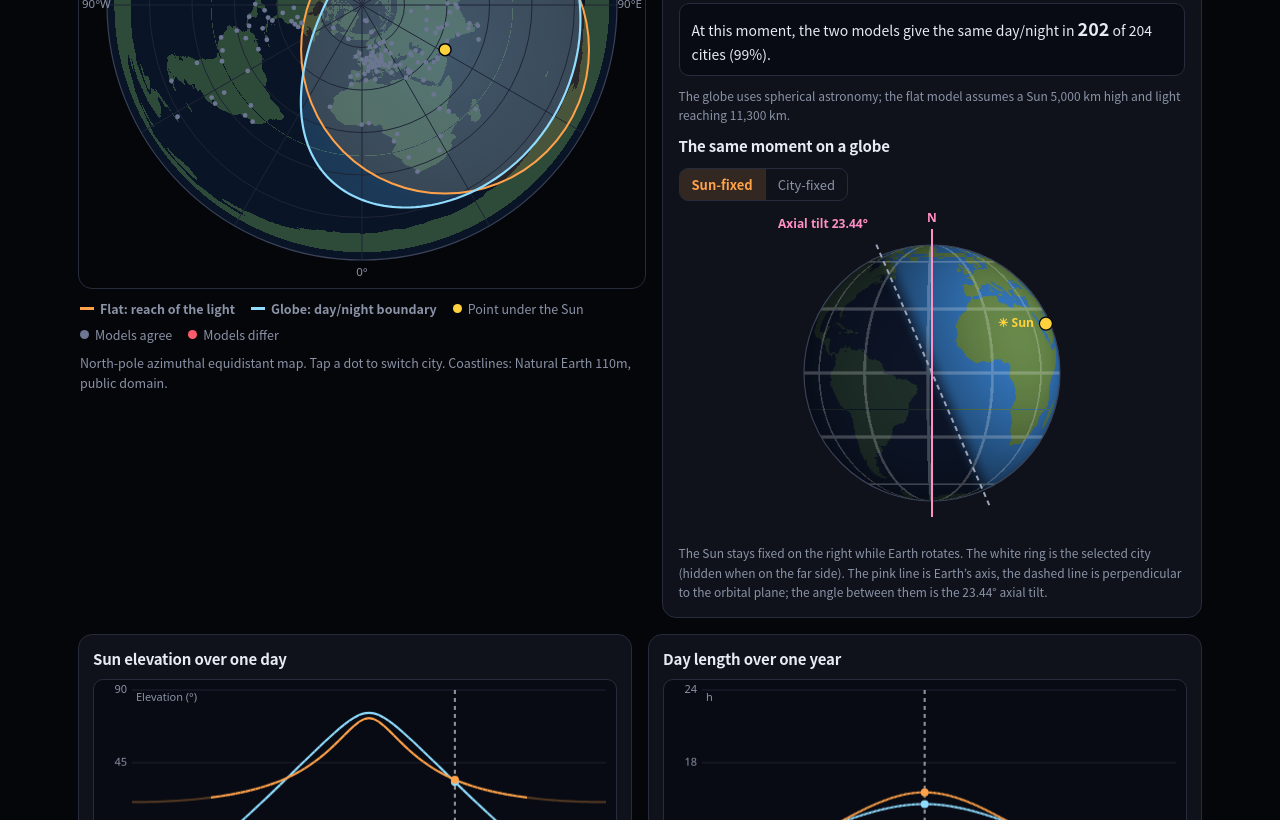
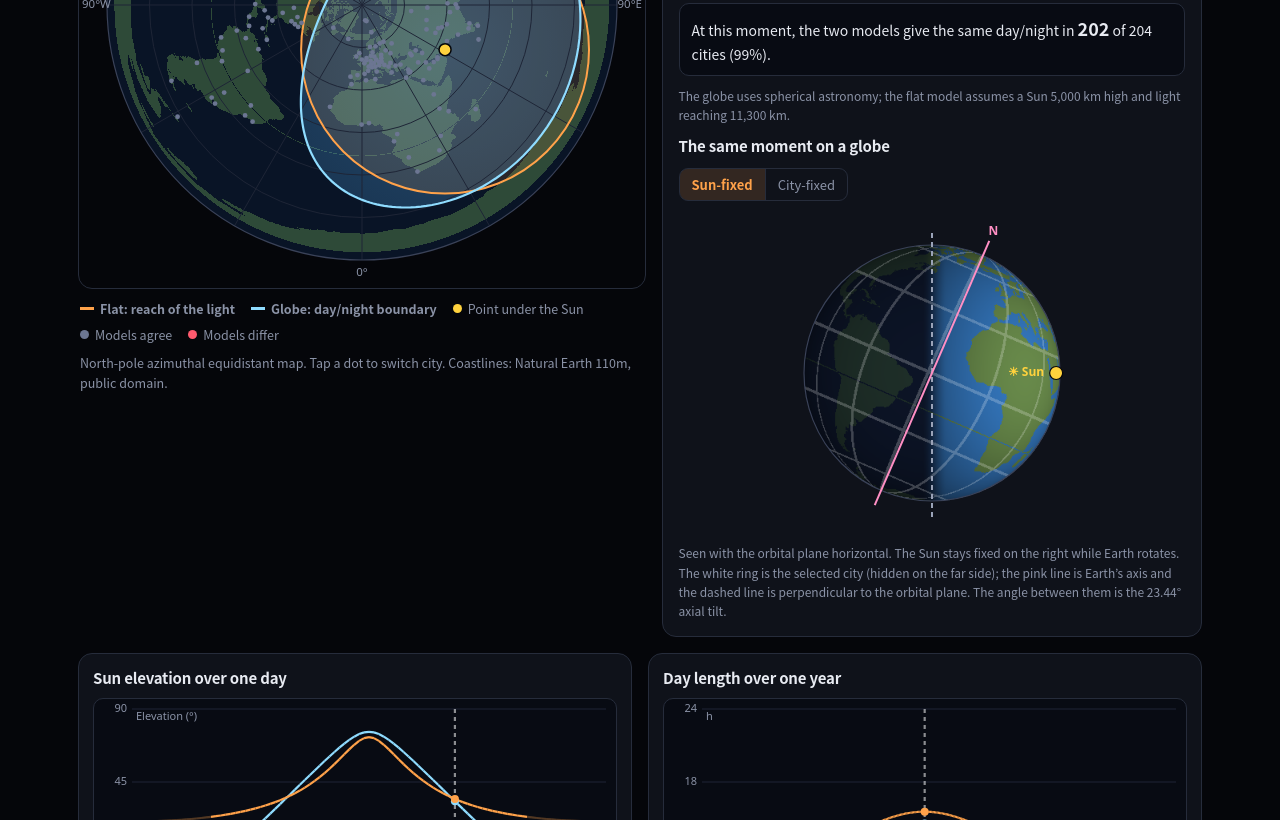
Before and after one commit to woonykorea-ctrl/woony-s-world, a plain HTML site: page compare-flat-vs-globe.html in a window 1280 px wide. Shown: the part 542-1362 px from the top of the page. Drawn offline with Linux system fonts and the light colour scheme; animation ran at ten frames a second.

Commit message:
비교 페이지: 지구본을 공전면 수평 기준으로 기울여 표시 (#9)
- 태양 기준 시점을 공전면이 수평이 되게 바꿔, 교과서의 기울어진 지구본처럼 보이게 함
- 태양은 오른쪽, 공전면에 수직인 선은 위쪽 고정. 계절에 따라 지축이 태양 쪽/반대쪽으로 기울어 보임
- 설명 문구(한/영) 갱신


Claude-Session: https://claude.ai/code/session_01Ry9YpjqNyEB1Rqw8U9xhEj

Co-authored-by: Claude Sonnet 5.5 <noreply@anthropic.com>

```diff
--- a/compare-flat-vs-globe.html
+++ b/compare-flat-vs-globe.html
@@ -272,7 +272,7 @@ var T = {
     evSpring:'춘분', evSummer:'하지', evAutumn:'추분', evWinter:'동지', evToday:'오늘',
     lgFlat:'평면: 빛이 닿는 범위', lgGlobe:'지구본: 낮과 밤의 경계', lgSun:'태양 바로 밑', lgAgree:'두 모델이 일치', lgDiff:'두 모델이 다름',
     mapNote:'북극 중심 정거방위도법 지도입니다. 점을 눌러 도시를 바꿀 수 있습니다. 해안선은 Natural Earth 110m 공개 데이터입니다.',
-    tblTitle:'선택한 순간의 비교', thGlobe:'지구본', thFlat:'평면', gTitle:'지구본으로 본 모습', vwSun:'태양 기준', vwCity:'도시 기준', sunWord:'태양', tiltWord:'지축 기울기', gNoteSun:'태양은 오른쪽에 고정돼 있고 지구가 자전합니다. 흰 원이 선택한 도시이며 뒷면에 있으면 보이지 않습니다. 분홍 선은 지축, 점선은 공전면에 수직인 선이며 둘 사이 각이 지축 기울기 23.44°입니다.', gNoteCity:'선택한 도시를 가운데 고정해 본 시점입니다. 대륙은 그대로이고 태양과 낮·밤 경계가 움직입니다. 분홍 선은 지축, 점선은 공전면에 수직인 선입니다.', ariaGlobe:'선택한 도시를 가운데 두고 본 지구본. 낮과 밤이 음영으로 나뉘어 보임',
+    tblTitle:'선택한 순간의 비교', thGlobe:'지구본', thFlat:'평면', gTitle:'지구본으로 본 모습', vwSun:'태양 기준', vwCity:'도시 기준', sunWord:'태양', tiltWord:'지축 기울기', gNoteSun:'공전면이 수평이 되게 놓고 본 모습입니다. 태양은 오른쪽에 고정돼 있고 지구가 자전합니다. 흰 원은 선택한 도시(뒷면이면 보이지 않음), 분홍 선은 지축, 점선은 공전면에 수직인 선이며 둘 사이 각이 지축 기울기 23.44°입니다.', gNoteCity:'선택한 도시를 가운데 고정해 본 시점입니다. 대륙은 그대로이고 태양과 낮·밤 경계가 움직입니다. 분홍 선은 지축, 점선은 공전면에 수직인 선입니다.', ariaGlobe:'선택한 도시를 가운데 두고 본 지구본. 낮과 밤이 음영으로 나뉘어 보임',
     rElev:'태양 고도', rDN:'낮·밤', rLen:'낮의 길이', rRise:'해 뜸~해 짐', rDist:'태양 바로 밑까지',
     day:'낮', night:'밤', allDay:'하루 종일 낮', allNight:'하루 종일 밤', hours:'시간', never:'—',
     modelNote:'지구본은 구면 천문 계산, 평면은 태양 높이 5,000km와 빛 범위 11,300km를 가정한 모델입니다.',
@@ -296,7 +296,7 @@ var T = {
     evSpring:'March equinox', evSummer:'June solstice', evAutumn:'Sept equinox', evWinter:'Dec solstice', evToday:'Today',
     lgFlat:'Flat: reach of the light', lgGlobe:'Globe: day/night boundary', lgSun:'Point under the Sun', lgAgree:'Models agree', lgDiff:'Models differ',
     mapNote:'North-pole azimuthal equidistant map. Tap a dot to switch city. Coastlines: Natural Earth 110m, public domain.',
-    tblTitle:'Comparison at this moment', thGlobe:'Globe', thFlat:'Flat', gTitle:'The same moment on a globe', vwSun:'Sun-fixed', vwCity:'City-fixed', sunWord:'Sun', tiltWord:'Axial tilt', gNoteSun:'The Sun stays fixed on the right while Earth rotates. The white ring is the selected city (hidden when on the far side). The pink line is Earth’s axis, the dashed line is perpendicular to the orbital plane; the angle between them is the 23.44° axial tilt.', gNoteCity:'View fixed on the selected city. The continents stay put while the Sun and the day/night boundary move. Pink: Earth’s axis; dashed: perpendicular to the orbital plane.', ariaGlobe:'Globe centered on the selected city, with day and night shown as shading',
+    tblTitle:'Comparison at this moment', thGlobe:'Globe', thFlat:'Flat', gTitle:'The same moment on a globe', vwSun:'Sun-fixed', vwCity:'City-fixed', sunWord:'Sun', tiltWord:'Axial tilt', gNoteSun:'Seen with the orbital plane horizontal. The Sun stays fixed on the right while Earth rotates. The white ring is the selected city (hidden on the far side); the pink line is Earth’s axis and the dashed line is perpendicular to the orbital plane. The angle between them is the 23.44° axial tilt.', gNoteCity:'View fixed on the selected city. The continents stay put while the Sun and the day/night boundary move. Pink: Earth’s axis; dashed: perpendicular to the orbital plane.', ariaGlobe:'Globe centered on the selected city, with day and night shown as shading',
     rElev:'Sun elevation', rDN:'Day / night', rLen:'Day length', rRise:'Sunrise – sunset', rDist:'Distance to point under Sun',
     day:'Day', night:'Night', allDay:'Day all day', allNight:'Night all day', hours:'h', never:'—',
     modelNote:'The globe uses spherical astronomy; the flat model assumes a Sun 5,000 km high and light reaching 11,300 km.',
@@ -450,6 +450,15 @@ function drawGlobe(s) {
   var ev = [-Math.sin(la), Math.cos(la), 0];
   var nv = [-Math.sin(ph) * Math.cos(la), -Math.sin(ph) * Math.sin(la), Math.cos(ph)];
   var sv = [Math.cos(dl) * Math.cos(sl), Math.cos(dl) * Math.sin(sl), Math.sin(dl)];
+  var zs = sv[2], uu = [-zs * sv[0], -zs * sv[1], 1 - zs * sv[2]], un = Math.sqrt(uu[0] * uu[0] + uu[1] * uu[1] + uu[2] * uu[2]);
+  uu = [uu[0] / un, uu[1] / un, uu[2] / un];
+  var ww = [sv[1] * uu[2] - sv[2] * uu[1], sv[2] * uu[0] - sv[0] * uu[2], sv[0] * uu[1] - sv[1] * uu[0]];
+  var al = Math.cos(TILT * D2R) / Math.cos(dl), be = Math.sqrt(Math.max(0, 1 - al * al)); if (Math.cos(TAU * (state.d - EQUINOX_D) / YEAR) < 0) be = -be;
+  var kv = [al * uu[0] + be * ww[0], al * uu[1] + be * ww[1], al * uu[2] + be * ww[2]];
+  if (sunView) {            /* 공전면이 수평이 되게: 태양은 오른쪽, 공전면에 수직인 선은 위쪽 */
+    ev = sv.slice(); nv = kv.slice();
+    cv = [ev[1] * nv[2] - ev[2] * nv[1], ev[2] * nv[0] - ev[0] * nv[2], ev[0] * nv[1] - ev[1] * nv[0]];
+  }
   var octx = gOff.getContext('2d'), im = octx.createImageData(GN, GN), d = im.data, i, j;
   for (j = 0; j < GN; j++) for (i = 0; i < GN; i++) {
     var x = (i + 0.5) / GN * 2 - 1, y = 1 - (j + 0.5) / GN * 2, r2 = x * x + y * y, o = (j * GN + i) * 4;
@@ -478,11 +487,6 @@ function drawGlobe(s) {
     if (sunView) { gctx.fillStyle = '#ffd23d'; gctx.font = '600 12px system-ui,sans-serif'; gctx.textAlign = 'right'; gctx.textBaseline = 'middle'; gctx.fillText('\u2600 ' + tr().sunWord, gx - 12, gy); }
   }
   /* 지축(분홍)과 공전면에 수직인 선(점선): 둘 사이 각이 지축 기울기 */
-  var zs = sv[2], uu = [-zs * sv[0], -zs * sv[1], 1 - zs * sv[2]], un = Math.sqrt(uu[0] * uu[0] + uu[1] * uu[1] + uu[2] * uu[2]);
-  uu = [uu[0] / un, uu[1] / un, uu[2] / un];
-  var ww = [sv[1] * uu[2] - sv[2] * uu[1], sv[2] * uu[0] - sv[0] * uu[2], sv[0] * uu[1] - sv[1] * uu[0]];
-  var al = Math.cos(TILT * D2R) / Math.cos(dl), be = Math.sqrt(Math.max(0, 1 - al * al)); if (Math.cos(TAU * (state.d - EQUINOX_D) / YEAR) < 0) be = -be;
-  var kv = [al * uu[0] + be * ww[0], al * uu[1] + be * ww[1], al * uu[2] + be * ww[2]];
   function axisLine(vec, color, dash, label) {
     var ax = vec[0] * ev[0] + vec[1] * ev[1] + vec[2] * ev[2], ay = vec[0] * nv[0] + vec[1] * nv[1] + vec[2] * nv[2], L = R + 16;
     gctx.strokeStyle = color; gctx.lineWidth = 2; gctx.setLineDash(dash); gctx.beginPath();
@@ -491,7 +495,6 @@ function drawGlobe(s) {
   }
   axisLine(kv, '#9aa3b8', [5, 4], '');
   axisLine([0, 0, 1], '#ff8fc4', [], 'N');
-  gctx.fillStyle = '#ff8fc4'; gctx.font = '600 12px system-ui,sans-serif'; gctx.textAlign = 'left'; gctx.textBaseline = 'top'; gctx.fillText(tr().tiltWord + ' 23.44°', 6, 6);
   var cc = [Math.cos(c[3] * D2R) * Math.cos(c[4] * D2R), Math.cos(c[3] * D2R) * Math.sin(c[4] * D2R), Math.sin(c[3] * D2R)];
   if (cc[0] * cv[0] + cc[1] * cv[1] + cc[2] * cv[2] > 0.02) {
     var cx = W / 2 + (cc[0] * ev[0] + cc[1] * ev[1] + cc[2] * ev[2]) * R, cy = W / 2 - (cc[0] * nv[0] + cc[1] * nv[1] + cc[2] * nv[2]) * R;
```
